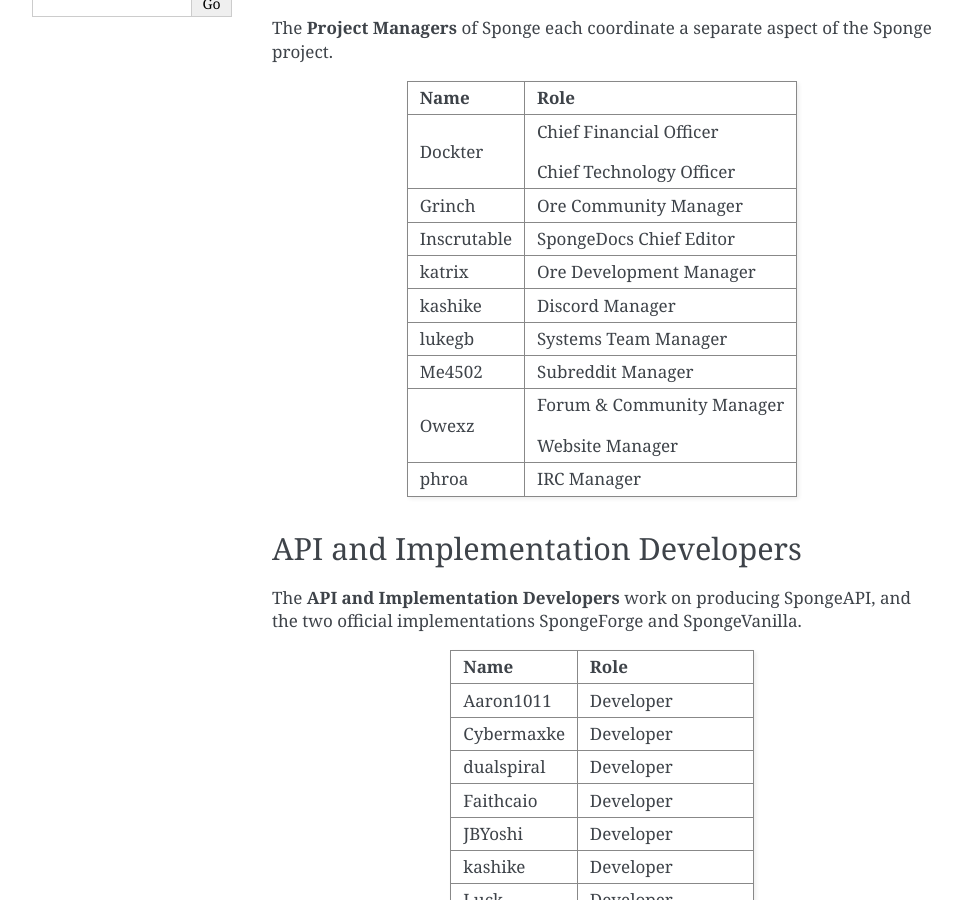
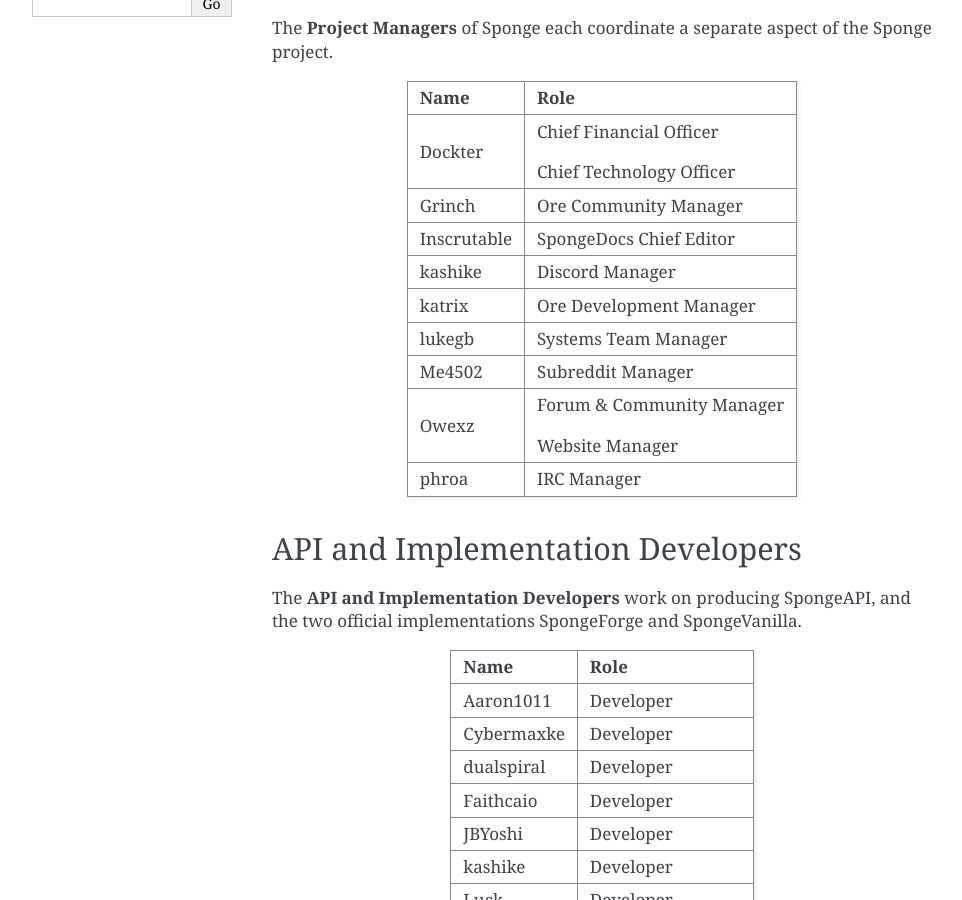
Before and after one commit to SpongePowered/SpongeDocs, a Sphinx documentation site: the page built from source/about/staff.rst, in a window 1280 px wide and 900 px high, scrolled down 511 px. Shown: the whole window, without its empty margins (148-1110 px from the left). Built offline with Sphinx 7.4.7, drawn with Linux system fonts in a browser that asks for light colours; pages that are not in the unit, such as notebooks, are missing from menus; some of the changed lines change nothing that is shown.

Commit message:
Fix alphabet

```diff
--- a/source/about/staff.rst
+++ b/source/about/staff.rst
@@ -36,9 +36,9 @@
 +-----------------------------------+------------------------------------+
 | Inscrutable                       | SpongeDocs Chief Editor            |
 +-----------------------------------+------------------------------------+
+| kashike                           | Discord Manager                    |
++-----------------------------------+------------------------------------+
 | katrix                            | Ore Development Manager            |
-+-----------------------------------+------------------------------------+
-| kashike                           | Discord Manager                    |
 +-----------------------------------+------------------------------------+
 | lukegb                            | Systems Team Manager               |
 +-----------------------------------+------------------------------------+
@@ -199,6 +199,8 @@
 +-----------------------------------+------------------------------------+
 | kashike                           | Ore Reviewer                       |
 +-----------------------------------+------------------------------------+
+| katrix                            | Ore Reviewer                       |
++-----------------------------------+------------------------------------+
 | liach                             | Ore Reviewer                       |
 +-----------------------------------+------------------------------------+
 | loki                              | Ore Reviewer                       |
```
